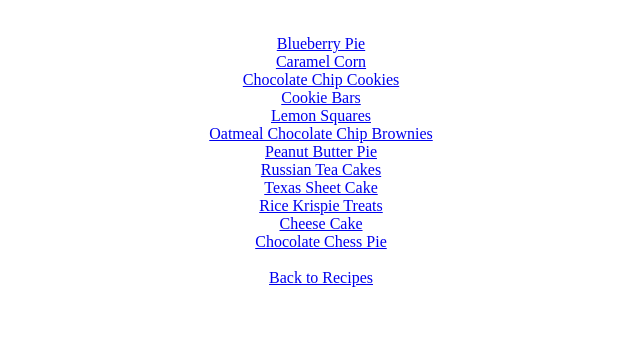
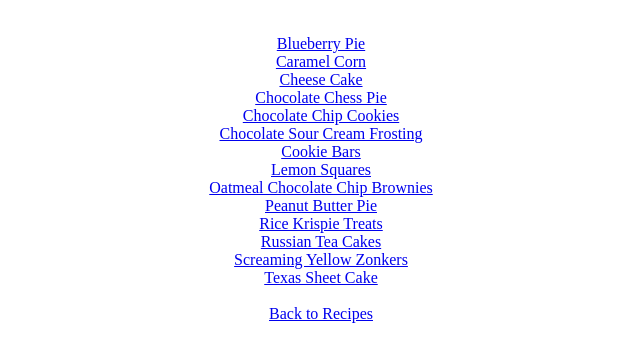
Before and after one commit to ianad/recipes, a plain HTML site: page Dessert/index.html in a window 1280 px wide. Shown: the part 38-400 px from the top of the page, without its empty margins (319-959 px from the left). Drawn offline with Linux system fonts and the light colour scheme.

Commit message:
added a couple desert recipes links

```diff
--- a/Dessert/index.html
+++ b/Dessert/index.html
@@ -8,16 +8,19 @@
 <br>
 <A HREF="Blueberry Pie.txt">Blueberry Pie</a><br>
 <A HREF="Caramel Corn.txt">Caramel Corn</a><br>
+<A HREF="Cheese Cake.txt">Cheese Cake</a><br>
+<A HREF="Chocolate Chess Pie.txt">Chocolate Chess Pie</a><br>
 <A HREF="Chocolate Chip Cookies.txt">Chocolate Chip Cookies</a><br>
+<A HREF="Chocolate Sour Cream Frosting.txt">Chocolate Sour Cream Frosting</a><br>
 <A HREF="Cookie Bars.txt">Cookie Bars</a><br>
 <A HREF="Lemon Squares.txt">Lemon Squares</a><br>
 <A HREF="Oatmeal Chocolate Chip Brownies.txt">Oatmeal Chocolate Chip Brownies</a><br>
 <A HREF="Peanut Butter Pie.txt">Peanut Butter Pie</a><br>
+<A HREF="Rice Krispie Treats.txt">Rice Krispie Treats</a><br>
 <A HREF="Russian Tea Cakes.txt">Russian Tea Cakes</a><br>
+<A HREF="Screaming Yellow Zonkers.txt">Screaming Yellow Zonkers</a><br>
 <A HREF="Texas Sheet Cake.txt">Texas Sheet Cake</a><br>
-<A HREF="Rice Krispie Treats.txt">Rice Krispie Treats</a><br>
-<A HREF="Cheese Cake.txt">Cheese Cake</a><br>
-<A HREF="Chocolate Chess Pie.txt">Chocolate Chess Pie</a><br>
+
 
 <br>
 <A HREF="../index.html">Back to Recipes</a><br>
```
